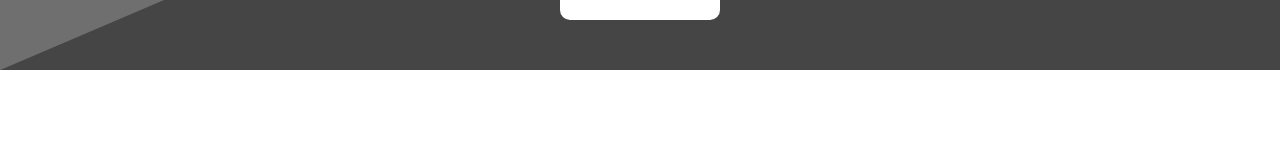
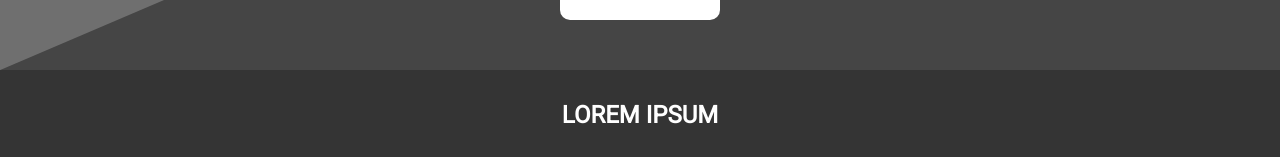
Before and after one commit to marco-amorim/dot-challenge, a React (Create React App) app in the folder react-js/: page / in a window 1280 px wide. Shown: the part 2830-2987 px from the top of the page. Before the commit the page ends 2900 px from the top, so only its background shows below. Built offline with nearby package versions, Linux system fonts and the light colour scheme.

Commit message:
footer component

```diff
--- a/react-js/src/App.js
+++ b/react-js/src/App.js
@@ -1,4 +1,5 @@
 import './assets/styles/global.css';
+import Footer from './components/Footer';
 import About from './sections/About';
 import Cards from './sections/Cards';
 import Contact from './sections/Contact';
@@ -13,6 +14,7 @@ function App() {
 			<About />
 			<Info />
 			<Contact />
+			<Footer />
 		</>
 	);
 }
--- /dev/null
+++ b/react-js/src/components/Footer/index.js
@@ -0,0 +1,8 @@
+import React from 'react';
+import './styles.css';
+
+const Footer = () => {
+	return <footer>LOREM IPSUM</footer>;
+};
+
+export default Footer;
--- /dev/null
+++ b/react-js/src/components/Footer/styles.css
@@ -0,0 +1,10 @@
+footer {
+	display: flex;
+	justify-content: center;
+	align-items: center;
+	height: 90px;
+	background-color: var(--grey-dark);
+	font-size: 24px;
+	color: var(--white);
+	font-weight: 700;
+}
```
